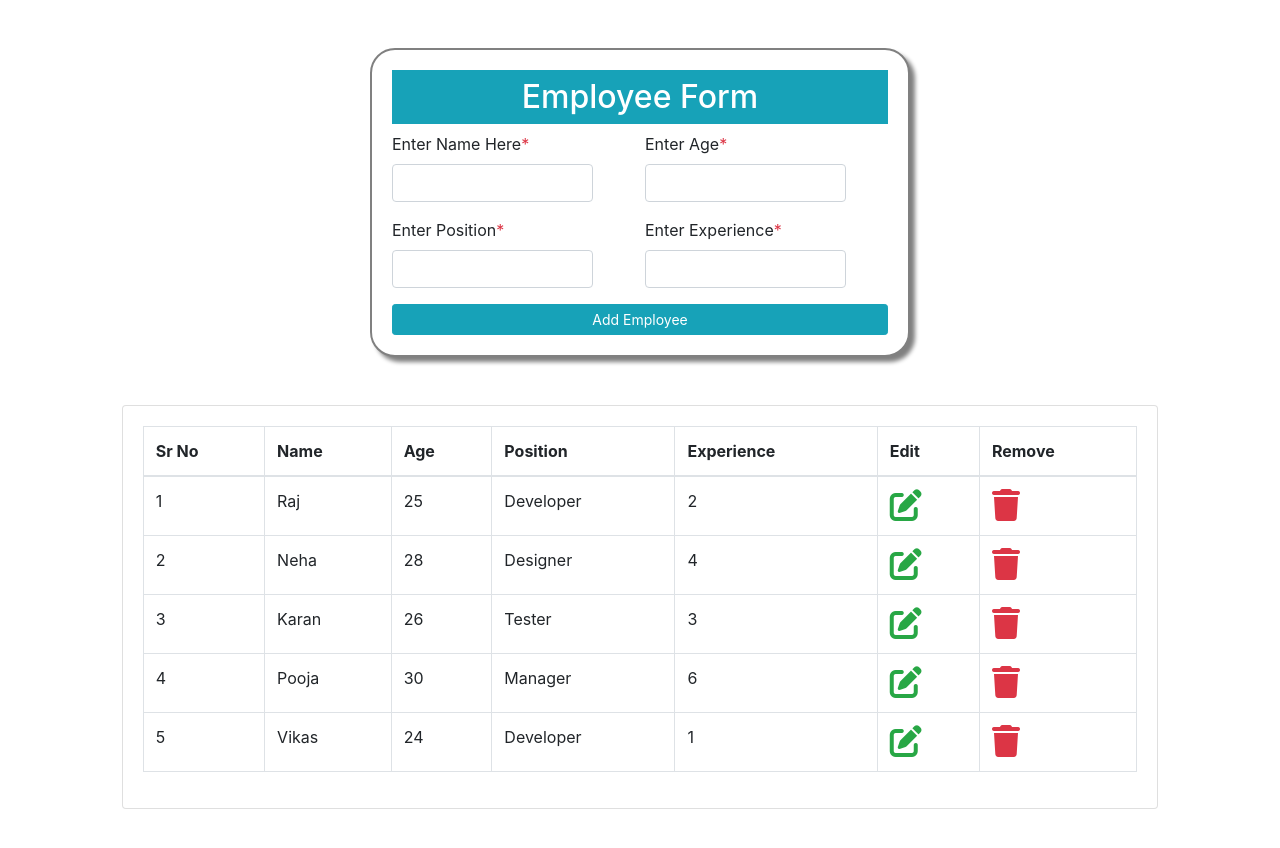
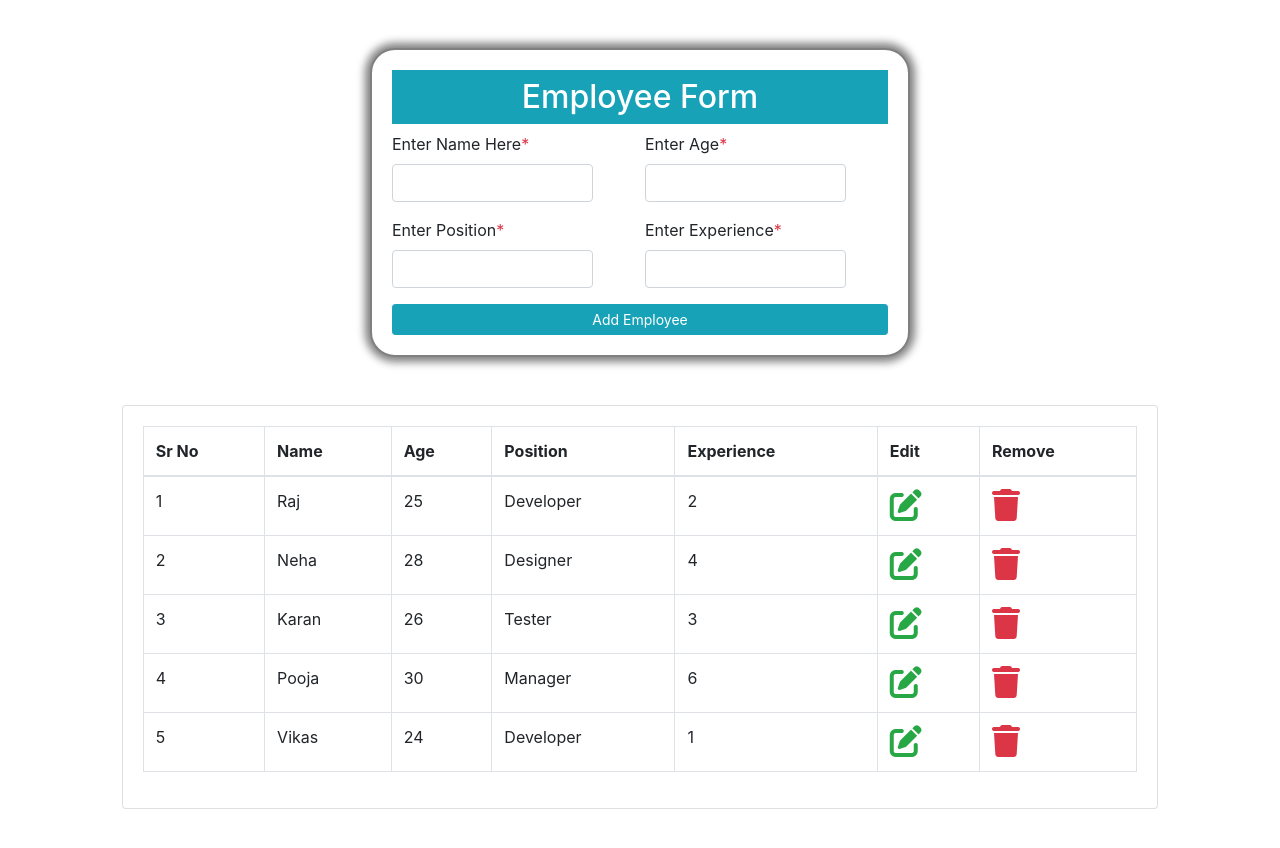
Before and after one commit to bhagyashridongaonkar06-dot/Stud-local-3, a plain HTML site: page index.html in a window 1280 px wide. Drawn offline with nearby package versions, Linux system fonts and the light colour scheme.

Commit message:
small change on UI

```diff
--- a/assets/css/style.css
+++ b/assets/css/style.css
@@ -8,5 +8,5 @@
     border: 2px solid grey;
     border-radius: 25px;
     overflow: hidden;
-    box-shadow: 5px 5px 4px grey;
+    box-shadow: 0px 0px 8px 5px grey;
 }
```
